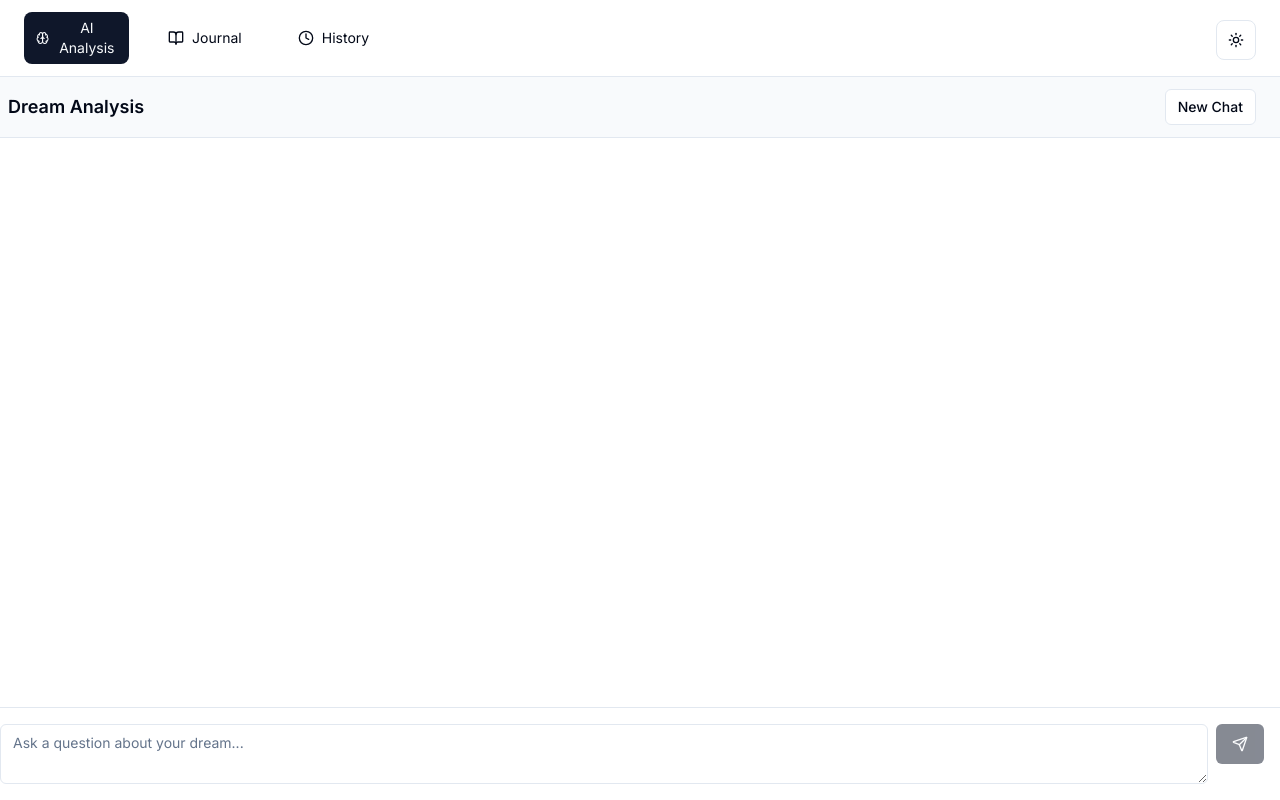
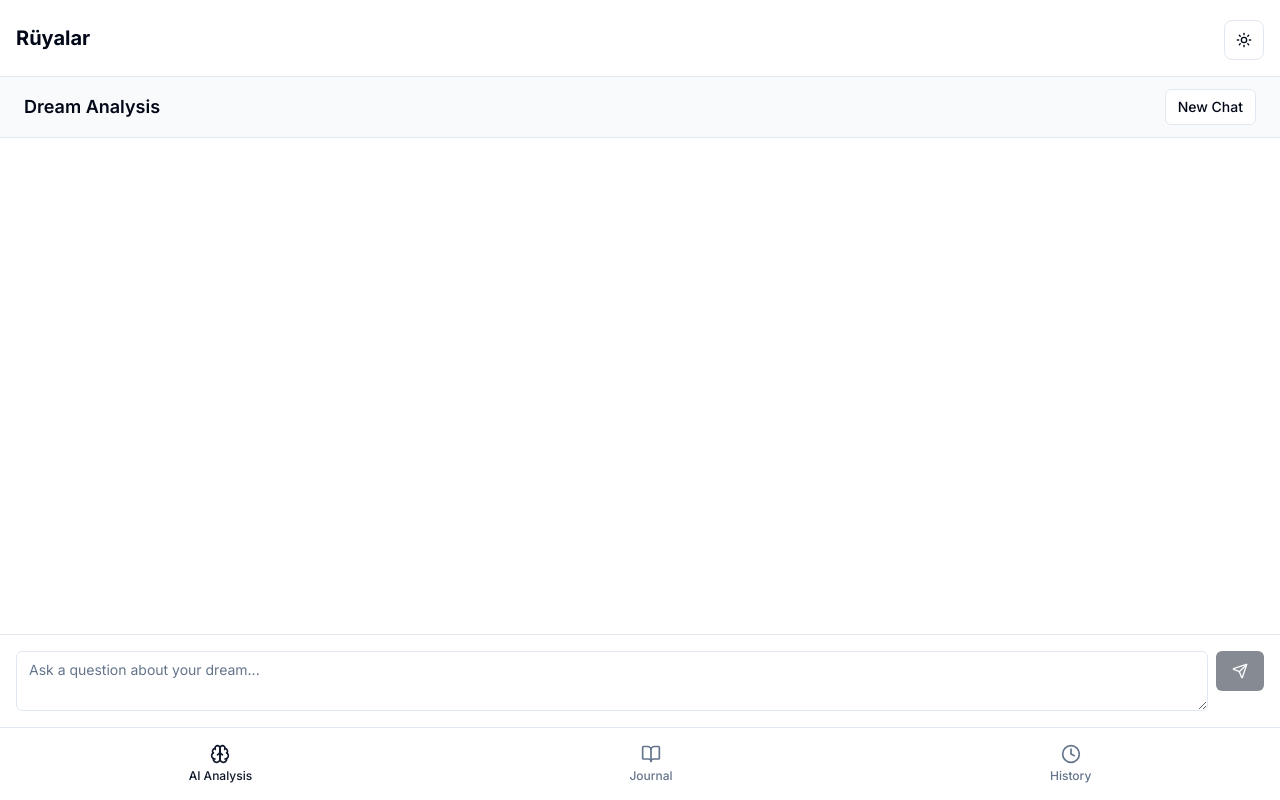
Before and after one commit to jpcpais01/Ruyalar, a Next.js app: page / in a window 1280 px wide. Built offline with nearby package versions, Linux system fonts and the light colour scheme.

Commit message:
some fixes

```diff
--- a/src/app/globals.css
+++ b/src/app/globals.css
@@ -6,60 +6,43 @@
   :root {
     --background: 0 0% 100%;
     --foreground: 222.2 84% 4.9%;
-
     --card: 0 0% 100%;
     --card-foreground: 222.2 84% 4.9%;
-
     --popover: 0 0% 100%;
     --popover-foreground: 222.2 84% 4.9%;
-
     --primary: 222.2 47.4% 11.2%;
     --primary-foreground: 210 40% 98%;
-
     --secondary: 210 40% 96.1%;
     --secondary-foreground: 222.2 47.4% 11.2%;
-
     --muted: 210 40% 96.1%;
     --muted-foreground: 215.4 16.3% 46.9%;
-
     --accent: 210 40% 96.1%;
     --accent-foreground: 222.2 47.4% 11.2%;
-
     --destructive: 0 84.2% 60.2%;
     --destructive-foreground: 210 40% 98%;
-
     --border: 214.3 31.8% 91.4%;
     --input: 214.3 31.8% 91.4%;
     --ring: 222.2 84% 4.9%;
-
     --radius: 0.5rem;
   }
 
   .dark {
     --background: 222.2 84% 4.9%;
     --foreground: 210 40% 98%;
-
     --card: 222.2 84% 4.9%;
     --card-foreground: 210 40% 98%;
-
     --popover: 222.2 84% 4.9%;
     --popover-foreground: 210 40% 98%;
-
     --primary: 210 40% 98%;
     --primary-foreground: 222.2 47.4% 11.2%;
-
     --secondary: 217.2 32.6% 17.5%;
     --secondary-foreground: 210 40% 98%;
-
     --muted: 217.2 32.6% 17.5%;
     --muted-foreground: 215 20.2% 65.1%;
-
     --accent: 217.2 32.6% 17.5%;
     --accent-foreground: 210 40% 98%;
-
     --destructive: 0 62.8% 30.6%;
     --destructive-foreground: 210 40% 98%;
-
     --border: 217.2 32.6% 17.5%;
     --input: 217.2 32.6% 17.5%;
     --ring: 212.7 26.8% 83.9%;
@@ -71,36 +54,29 @@
     @apply border-border;
   }
   body {
-    @apply bg-background text-foreground;
-  }
-}
-
-@layer utilities {
-  .scrollbar-hide::-webkit-scrollbar {
-    display: none;
-  }
-
-  .scrollbar-hide {
-    -ms-overflow-style: none;  /* IE and Edge */
-    scrollbar-width: none;  /* Firefox */
+    @apply bg-background text-foreground overflow-hidden;
   }
 }
 
 .embla {
-  --slide-spacing: 1rem;
+  --slide-spacing: 0;
   --slide-size: 100%;
-  --slide-height: 19rem;
+  --slide-height: 100%;
 }
-
+.embla__viewport {
+  overflow: hidden;
+}
 .embla__container {
   backface-visibility: hidden;
   display: flex;
   touch-action: pan-y;
   margin-left: calc(var(--slide-spacing) * -1);
+  height: var(--slide-height);
 }
-
 .embla__slide {
   flex: 0 0 var(--slide-size);
   min-width: 0;
   position: relative;
+  margin-left: var(--slide-spacing);
+  height: var(--slide-height);
 }
--- a/src/app/layout.tsx
+++ b/src/app/layout.tsx
@@ -17,7 +17,7 @@ export default function RootLayout({
 }) {
   return (
     <html lang="en" suppressHydrationWarning>
-      <body className={inter.className}>
+      <body className={`overflow-hidden bg-background ${inter.className}`}>
         <ThemeProvider
           attribute="class"
           defaultTheme="system"
--- a/src/app/page.tsx
+++ b/src/app/page.tsx
@@ -36,12 +36,10 @@ export default function Home() {
   const [emblaRef, emblaApi] = useEmblaCarousel({
     loop: false,
     axis: "x",
-    dragFree: true,
-    startIndex: 0,
-    breakpoints: {
-      '(max-width: 768px)': { dragFree: true },
-      '(min-width: 769px)': { dragFree: false }
-    }
+    dragFree: false,
+    containScroll: "trimSnaps",
+    align: "center",
+    skipSnaps: false
   })
 
   const scrollTo = useCallback((index: number) => {
@@ -233,9 +231,44 @@ export default function Home() {
   if (!mounted) return null
 
   return (
-    <div className="relative flex flex-col h-screen overflow-hidden bg-background">
-      <header className="flex-none flex items-center justify-between px-6 py-3 border-b">
-        <div className="flex items-center space-x-6">
+    <main className="fixed inset-0 flex flex-col bg-background">
+      <div className="flex-none p-4 flex items-center justify-between border-b">
+        <h1 className="text-xl font-bold">Rüyalar</h1>
+        <ThemeToggle />
+      </div>
+
+      <div className="flex-1 min-h-0 overflow-hidden">
+        <div className="embla h-full">
+          <div className="embla__viewport h-full" ref={emblaRef}>
+            <div className="embla__container h-full">
+              <div className="embla__slide h-full overflow-hidden">
+                <ChatContainer
+                  dreamId={selectedDream?.id}
+                  dreamContent={selectedDream?.content}
+                  onAnalysisComplete={handleDreamAnalysis}
+                  onNewChat={handleNewChat}
+                />
+              </div>
+              <div className="embla__slide h-full overflow-hidden">
+                <JournalContainer
+                  entries={entries}
+                  onEntriesChange={handleEntriesUpdate}
+                  onAnalyze={handleJournalAnalyze}
+                />
+              </div>
+              <div className="embla__slide h-full overflow-hidden">
+                <HistoryContainer
+                  entries={entries}
+                  onEntriesChange={handleEntriesUpdate}
+                />
+              </div>
+            </div>
+          </div>
+        </div>
+      </div>
+
+      <div className="flex-none border-t bg-background/95 backdrop-blur supports-[backdrop-filter]:bg-background/60">
+        <nav className="flex justify-around py-2 px-safe">
           <NavButton
             icon={Brain}
             label="AI Analysis"
@@ -254,37 +287,8 @@ export default function Home() {
             isActive={currentSlide === 2}
             onClick={() => scrollTo(2)}
           />
-        </div>
-        <ThemeToggle />
-      </header>
-
-      <main className="flex-1 relative overflow-hidden">
-        <div className="embla h-full" ref={emblaRef}>
-          <div className="embla__container h-full">
-            <div className="embla__slide h-full">
-              <ChatContainer
-                dreamId={selectedDream?.id}
-                dreamContent={selectedDream?.content}
-                onAnalysisComplete={handleDreamAnalysis}
-                onNewChat={handleNewChat}
-              />
-            </div>
-            <div className="embla__slide h-full">
-              <JournalContainer
-                entries={entries}
-                onEntriesChange={handleEntriesUpdate}
-                onAnalyze={handleJournalAnalyze}
-              />
-            </div>
-            <div className="embla__slide h-full">
-              <HistoryContainer
-                entries={entries}
-                onEntriesChange={handleEntriesUpdate}
-              />
-            </div>
-          </div>
-        </div>
-      </main>
-    </div>
+        </nav>
+      </div>
+    </main>
   )
 }
--- a/src/components/chat/chat-container.tsx
+++ b/src/components/chat/chat-container.tsx
@@ -117,7 +117,7 @@ export function ChatContainer({ dreamId, dreamContent, onAnalysisComplete, onNew
   }
 
   return (
-    <div className="flex flex-col h-full">
+    <div className="flex flex-col h-full max-h-full">
       <div className="flex-none flex items-center justify-between px-6 py-3 border-b bg-muted/50">
         <h2 className="text-lg font-semibold">Dream Analysis</h2>
         <div className="flex gap-2">
@@ -144,9 +144,9 @@ export function ChatContainer({ dreamId, dreamContent, onAnalysisComplete, onNew
         </div>
       </div>
 
-      <div className="relative flex-1 overflow-hidden">
-        <div className="absolute inset-0 overflow-y-auto scrollbar-thin scrollbar-thumb-primary/10 hover:scrollbar-thumb-primary/20">
-          <div className="min-h-full px-6 py-4 space-y-4">
+      <div className="flex-1 min-h-0 overflow-hidden">
+        <div className="h-full overflow-y-auto scrollbar-thin scrollbar-thumb-primary/10 hover:scrollbar-thumb-primary/20">
+          <div className="px-6 py-4 space-y-4">
             {messages.map((message, index) => (
               <div
                 key={index}
--- a/src/components/history/history-container.tsx
+++ b/src/components/history/history-container.tsx
@@ -118,15 +118,6 @@ export function HistoryContainer({ entries, onEntriesChange, onDreamSelect }: Hi
         <DialogContent className="sm:max-w-[600px] max-h-[85vh] flex flex-col">
           <DialogHeader className="flex flex-row items-center justify-between">
             <DialogTitle>{selectedEntry?.title}</DialogTitle>
-            <Button
-              variant="ghost"
-              size="icon"
-              onClick={() => setSelectedEntry(null)}
-              className="h-8 w-8 p-0"
-            >
-              <X className="h-4 w-4" />
-              <span className="sr-only">Close</span>
-            </Button>
           </DialogHeader>
           <div className="flex-1 overflow-y-auto min-h-0 space-y-4 pt-4">
             <div className="space-y-2">
--- a/src/components/journal/journal-container.tsx
+++ b/src/components/journal/journal-container.tsx
@@ -227,15 +227,6 @@ export function JournalContainer({ entries, onEntriesChange, onAnalyze }: Journa
         <DialogContent className="sm:max-w-[600px] max-h-[85vh] flex flex-col">
           <DialogHeader className="flex flex-row items-center justify-between">
             <DialogTitle>{selectedEntry?.title}</DialogTitle>
-            <Button
-              variant="ghost"
-              size="icon"
-              onClick={() => setSelectedEntry(null)}
-              className="h-8 w-8 p-0"
-            >
-              <X className="h-4 w-4" />
-              <span className="sr-only">Close</span>
-            </Button>
           </DialogHeader>
           <div className="flex-1 overflow-y-auto min-h-0 space-y-4 pt-4">
             <div className="space-y-2">
--- a/src/components/nav-button.tsx
+++ b/src/components/nav-button.tsx
@@ -1,29 +1,32 @@
 "use client"
 
+import { LucideIcon } from "lucide-react"
 import { cn } from "@/lib/utils"
-import { LucideIcon } from "lucide-react"
 
 interface NavButtonProps {
-  isActive: boolean
-  onClick: () => void
   icon: LucideIcon
-  className?: string
   label: string
+  isActive?: boolean
+  onClick?: () => void
 }
 
-export function NavButton({ isActive, onClick, icon: Icon, className, label }: NavButtonProps) {
+export function NavButton({
+  icon: Icon,
+  label,
+  isActive,
+  onClick
+}: NavButtonProps) {
   return (
     <button
       onClick={onClick}
       className={cn(
-        "px-3 py-1.5 rounded-lg transition-all duration-200 flex-1 text-sm flex items-center justify-center gap-2",
-        "hover:bg-accent hover:text-accent-foreground",
-        isActive && "bg-primary text-primary-foreground",
-        className
+        "flex flex-col items-center gap-1 px-4 py-2 transition-colors",
+        "hover:text-primary",
+        isActive ? "text-primary" : "text-muted-foreground"
       )}
     >
-      <Icon className="w-4 h-4" />
-      <span>{label}</span>
+      <Icon className="h-5 w-5" />
+      <span className="text-xs font-medium">{label}</span>
     </button>
   )
 }
```
